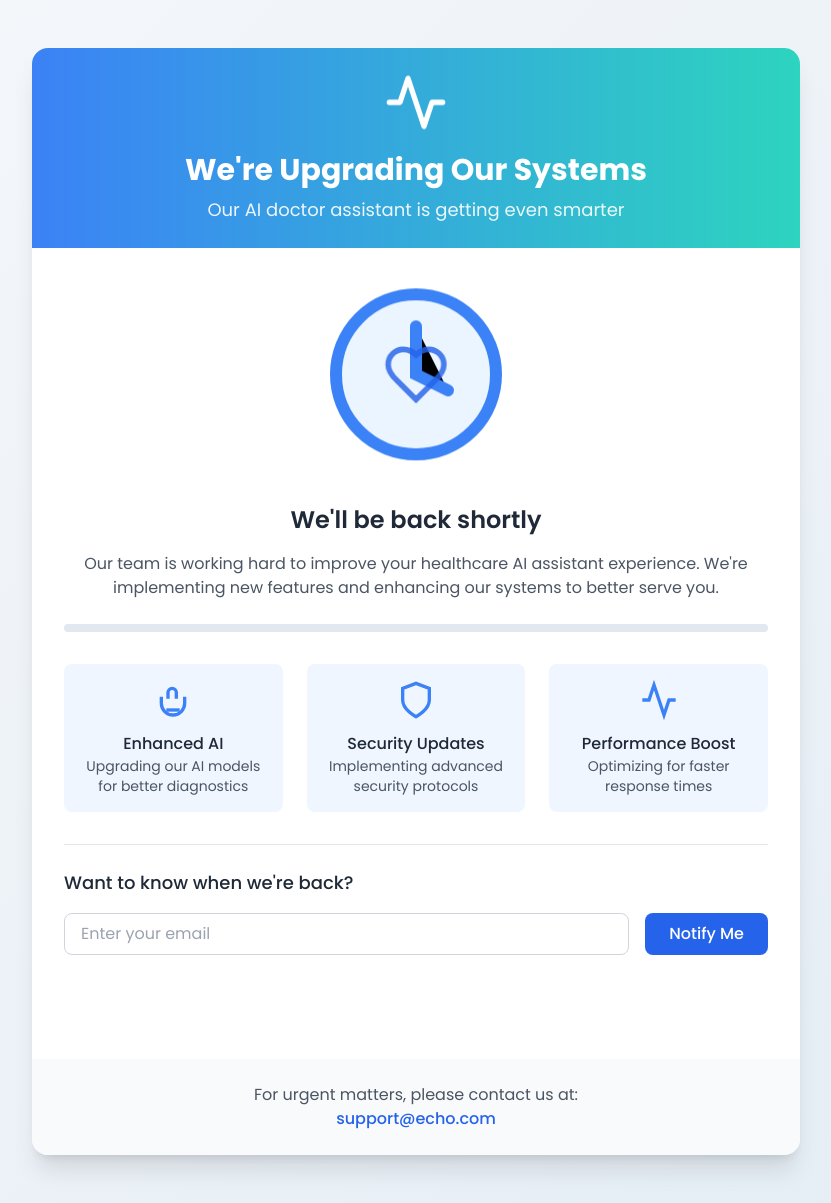
After one commit to Ghosts6/ECHO, a Django app: page /maintenance/ in a window 1280 px wide. The commit adds this page. Shown: the whole page, without its empty margins (224-1055 px from the left). Run offline with Django 5.2, Linux system fonts and the light colour scheme; some libraries are stand-ins or nearby versions.

Commit message:
Maintenance_mode page + url and view

```diff
--- /dev/null
+++ b/backend/backend_core/Media/medical_records/2025/08/02/testfile_F8tY3AT.txt
@@ -0,0 +1 @@
+test content
--- /dev/null
+++ b/backend/backend_core/Static/css/maintenance_mode.css
@@ -0,0 +1,86 @@
+@import url('https://fonts.googleapis.com/css2?family=Poppins:wght@300;400;500;600;700&display=swap');
+
+body {
+    font-family: 'Poppins', sans-serif;
+    background: linear-gradient(135deg, #f5f7fa 0%, #e4edf5 100%);
+    min-height: 100vh;
+    overflow-x: hidden;
+}
+
+.pulse {
+    animation: pulse 2s infinite;
+}
+
+@keyframes pulse {
+    0% {
+        transform: scale(1);
+        opacity: 1;
+    }
+    50% {
+        transform: scale(1.05);
+        opacity: 0.8;
+    }
+    100% {
+        transform: scale(1);
+        opacity: 1;
+    }
+}
+
+.float {
+    animation: float 6s ease-in-out infinite;
+}
+
+@keyframes float {
+    0% {
+        transform: translateY(0px);
+    }
+    50% {
+        transform: translateY(-20px);
+    }
+    100% {
+        transform: translateY(0px);
+    }
+}
+
+.progress-bar {
+    width: 100%;
+    height: 8px;
+    background-color: #e2e8f0;
+    border-radius: 4px;
+    overflow: hidden;
+    position: relative;
+}
+
+.progress-fill {
+    height: 100%;
+    background: linear-gradient(90deg, #3b82f6, #2dd4bf);
+    border-radius: 4px;
+    transition: width 0.5s ease;
+    width: 0%;
+}
+
+.notification {
+    transform: translateY(100px);
+    opacity: 0;
+    transition: all 0.5s ease;
+}
+.notification.show {
+    transform: translateY(0);
+    opacity: 1;
+}
+
+.particles {
+    position: absolute;
+    top: 0;
+    left: 0;
+    width: 100%;
+    height: 100%;
+    z-index: -1;
+    overflow: hidden;
+}
+
+.particle {
+    position: absolute;
+    border-radius: 50%;
+    background: rgba(59, 130, 246, 0.2);
+}
--- a/backend/backend_core/Static/frontend/index.html
+++ b/backend/backend_core/Static/frontend/index.html
@@ -1 +1 @@
-<!doctype html><html lang="en"><head><meta charset="utf-8"/><link rel="icon" href="/fav/fav/favicon.ico"/><meta name="viewport" content="width=device-width,initial-scale=1"/><meta name="theme-color" content="#000000"/><meta name="description" content="Echo - Your Personal AI Health Companion"/><link rel="apple-touch-icon" href="/fav/fav/apple-touch-icon.png"/><link rel="manifest" href="/fav/fav/site.webmanifest"/><title>Echo</title><script defer="defer" src="/static/js/main.29bcd088.js"></script><link href="/static/css/main.e316b247.css" rel="stylesheet"></head><body><noscript>You need to enable JavaScript to run this app.</noscript><div id="root"></div></body></html>
+<!doctype html><html lang="en"><head><meta charset="utf-8"/><link rel="icon" href="/fav/fav/favicon.ico"/><meta name="viewport" content="width=device-width,initial-scale=1"/><meta name="theme-color" content="#000000"/><meta name="description" content="Echo - Your Personal AI Health Companion"/><link rel="apple-touch-icon" href="/fav/fav/apple-touch-icon.png"/><link rel="manifest" href="/fav/fav/site.webmanifest"/><title>Echo</title><script defer="defer" src="/static/js/main.f3af8483.js"></script><link href="/static/css/main.e4cb7759.css" rel="stylesheet"></head><body><noscript>You need to enable JavaScript to run this app.</noscript><div id="root"></div></body></html>
--- /dev/null
+++ b/backend/backend_core/Static/js/maintenance_mode.js
@@ -0,0 +1,84 @@
+// Progress bar animation
+const progressBar = document.getElementById('progressBar');
+const progressText = document.getElementById('progressText');
+const notifyButton = document.getElementById('notifyButton');
+const notification = document.getElementById('notification');
+const notifyEmail = document.getElementById('notifyEmail');
+
+// Set random completion time between 30-60 minutes
+const completionMinutes = Math.floor(Math.random() * 30) + 30;
+const completionDate = new Date();
+completionDate.setMinutes(completionDate.getMinutes() + completionMinutes);
+
+// Format time
+function formatTime(date) {
+    let hours = date.getHours();
+    const minutes = date.getMinutes();
+    const ampm = hours >= 12 ? 'PM' : 'AM';
+    hours = hours % 12;
+    hours = hours ? hours : 12;
+    const minutesStr = minutes < 10 ? '0' + minutes : minutes;
+    return `${hours}:${minutesStr} ${ampm}`;
+}
+
+progressText.textContent = `Estimated completion: ${formatTime(completionDate)}`;
+
+// Animate progress bar
+let progress = 0;
+const interval = setInterval(() => {
+    progress += 0.5;
+    progressBar.style.width = `${progress}%`;
+
+    if (progress >= 100) {
+        clearInterval(interval);
+    }
+}, completionMinutes * 600); // Divide by 100 for percentage and multiply by 1000 for ms
+
+// Notification functionality
+notifyButton.addEventListener('click', () => {
+    if (notifyEmail.value.trim() !== '' && notifyEmail.value.includes('@')) {
+        notification.classList.add('show');
+        setTimeout(() => {
+            notification.classList.remove('show');
+        }, 5000);
+        notifyEmail.value = '';
+    } else {
+        notifyEmail.focus();
+        notifyEmail.style.borderColor = '#ef4444';
+        setTimeout(() => {
+            notifyEmail.style.borderColor = '';
+        }, 3000);
+    }
+});
+
+// Create floating particles
+const particles = document.getElementById('particles');
+
+function createParticles() {
+    particles.innerHTML = '';
+    const particleCount = Math.floor(window.innerWidth / 20);
+
+    for (let i = 0; i < particleCount; i++) {
+        const particle = document.createElement('div');
+        particle.classList.add('particle');
+
+        // Random size between 5-20px
+        const size = Math.random() * 15 + 5;
+        particle.style.width = `${size}px`;
+        particle.style.height = `${size}px`;
+
+        // Random position
+        particle.style.left = `${Math.random() * 100}%`;
+        particle.style.top = `${Math.random() * 100}%`;
+
+        // Random animation
+        const duration = Math.random() * 50 + 10;
+        particle.style.animation = `float ${duration}s ease-in-out infinite`;
+        particle.style.animationDelay = `${Math.random() * 5}s`;
+
+        particles.appendChild(particle);
+    }
+}
+
+createParticles();
+window.addEventListener('resize', createParticles);// Empty JS for maintenance_mode page
--- a/backend/backend_core/settings.py
+++ b/backend/backend_core/settings.py
@@ -14,6 +14,9 @@ load_dotenv(BASE_DIR / ".env")
 SECRET_KEY = os.getenv("DJANGO_SECRET_KEY")
 DEBUG = os.getenv("DJANGO_DEBUG", "False").lower() == "true"
 ALLOWED_HOSTS = os.getenv("DJANGO_ALLOWED_HOSTS", "").split(",")
+
+# Maintenance mode flag
+MAINTENANCE_MODE = os.getenv("MAINTENANCE_MODE", "False").lower() == "true"
 
 # External Services
 OPENAI_API_KEY = os.getenv("OPENAI_API_KEY")
@@ -63,6 +66,7 @@ MIDDLEWARE = [
     "django.contrib.auth.middleware.AuthenticationMiddleware",
     "django.contrib.messages.middleware.MessageMiddleware",
     "django.middleware.clickjacking.XFrameOptionsMiddleware",
+    "backend_core.middleware.MaintenanceModeMiddleware",
 ]
 
 # URL & WSGI
@@ -76,6 +80,7 @@ STATIC_ROOT = BASE_DIR / "staticfiles"
 
 STATICFILES_DIRS = [
     os.path.join(BASE_DIR, '..', 'frontend', 'dist'),
+    os.path.join(BASE_DIR, 'backend_core', 'Static'),
 ]
 
 
@@ -121,6 +126,7 @@ TEMPLATES = [
         "BACKEND": "django.template.backends.django.DjangoTemplates",
         "DIRS": [
             os.path.join(BASE_DIR, '..', 'frontend', 'dist'),
+            os.path.join(BASE_DIR, 'backend_core', 'templates'),
         ],
         "APP_DIRS": True,
         "OPTIONS": {
--- /dev/null
+++ b/backend/backend_core/templates/maintenance_mode.html
@@ -0,0 +1,103 @@
+{% load static %}
+<!DOCTYPE html>
+<html lang="en">
+<head>
+    <meta charset="UTF-8">
+    <meta name="viewport" content="width=device-width, initial-scale=1.0">
+    <title>Maintenance Mode - Healthcare AI Assistant</title>
+    <script src="https://cdn.tailwindcss.com"></script>
+    <link rel="stylesheet" href="{% static 'css/maintenance_mode.css' %}">
+</head>
+<body class="relative">
+    <div class="particles" id="particles"></div>
+
+    <div class="container mx-auto px-4 py-12 flex flex-col items-center justify-center min-h-screen">
+        <div class="max-w-3xl w-full bg-white rounded-2xl shadow-xl overflow-hidden">
+            <div class="bg-gradient-to-r from-blue-500 to-teal-400 p-6 text-white text-center">
+                <svg class="w-16 h-16 mx-auto mb-4 float" xmlns="http://www.w3.org/2000/svg" viewBox="0 0 24 24" fill="none" stroke="currentColor" stroke-width="2" stroke-linecap="round" stroke-linejoin="round">
+                    <path d="M22 12h-4l-3 9L9 3l-3 9H2"></path>
+                </svg>
+                <h1 class="text-3xl font-bold mb-2">We're Upgrading Our Systems</h1>
+                <p class="text-lg opacity-90">Our AI doctor assistant is getting even smarter</p>
+            </div>
+
+            <div class="p-8">
+                <div class="flex items-center justify-center mb-8">
+                    <div class="relative w-48 h-48 float">
+                        <svg xmlns="http://www.w3.org/2000/svg" viewBox="0 0 24 24" class="w-full h-full text-blue-500">
+                            <circle cx="12" cy="12" r="10" fill="#EBF5FF" stroke="#3B82F6" stroke-width="1.5"></circle>
+                            <path d="M12 6v6l4 2" stroke="#3B82F6" stroke-width="1.5" stroke-linecap="round"></path>
+                            <path fill="#3B82F6" d="M12 2v2M12 20v2M4.93 4.93l1.41 1.41M17.66 17.66l1.41 1.41M2 12h2M20 12h2M6.34 17.66l-1.41 1.41M19.07 4.93l-1.41 1.41"></path>
+                        </svg>
+                        <div class="absolute inset-0 flex items-center justify-center">
+                            <div class="pulse">
+                                <svg xmlns="http://www.w3.org/2000/svg" class="h-16 w-16 text-blue-600" viewBox="0 0 24 24" fill="none" stroke="currentColor" stroke-width="2">
+                                    <path d="M19 14c1.49-1.46 3-3.21 3-5.5A5.5 5.5 0 0 0 16.5 3c-1.76 0-3 .5-4.5 2-1.5-1.5-2.74-2-4.5-2A5.5 5.5 0 0 0 2 8.5c0 2.3 1.5 4.05 3 5.5l7 7Z"></path>
+                                </svg>
+                            </div>
+                        </div>
+                    </div>
+                </div>
+
+                <div class="text-center mb-8">
+                    <h2 class="text-2xl font-semibold text-gray-800 mb-4">We'll be back shortly</h2>
+                    <p class="text-gray-600 mb-6">Our team is working hard to improve your healthcare AI assistant experience. We're implementing new features and enhancing our systems to better serve you.</p>
+
+                    <div class="progress-bar mb-2">
+                        <div class="progress-fill" id="progressBar"></div>
+                    </div>
+                </div>
+
+                <div class="grid md:grid-cols-3 gap-6 mb-8">
+                    <div class="bg-blue-50 p-4 rounded-lg text-center">
+                        <svg xmlns="http://www.w3.org/2000/svg" class="h-10 w-10 mx-auto mb-3 text-blue-500" viewBox="0 0 24 24" fill="none" stroke="currentColor" stroke-width="2">
+                            <path d="M9 11.24V7.5a2.5 2.5 0 0 1 5 0v3.74"></path>
+                            <path d="M5 10v4a7 7 0 0 0 14 0v-4"></path>
+                            <line x1="8" y1="18" x2="16" y2="18"></line>
+                        </svg>
+                        <h3 class="font-medium text-gray-800">Enhanced AI</h3>
+                        <p class="text-sm text-gray-600">Upgrading our AI models for better diagnostics</p>
+                    </div>
+
+                    <div class="bg-blue-50 p-4 rounded-lg text-center">
+                        <svg xmlns="http://www.w3.org/2000/svg" class="h-10 w-10 mx-auto mb-3 text-blue-500" viewBox="0 0 24 24" fill="none" stroke="currentColor" stroke-width="2">
+                            <path d="M12 22s8-4 8-10V5l-8-3-8 3v7c0 6 8 10 8 10z"></path>
+                        </svg>
+                        <h3 class="font-medium text-gray-800">Security Updates</h3>
+                        <p class="text-sm text-gray-600">Implementing advanced security protocols</p>
+                    </div>
+
+                    <div class="bg-blue-50 p-4 rounded-lg text-center">
+                        <svg xmlns="http://www.w3.org/2000/svg" class="h-10 w-10 mx-auto mb-3 text-blue-500" viewBox="0 0 24 24" fill="none" stroke="currentColor" stroke-width="2">
+                            <path d="M22 12h-4l-3 9L9 3l-3 9H2"></path>
+                        </svg>
+                        <h3 class="font-medium text-gray-800">Performance Boost</h3>
+                        <p class="text-sm text-gray-600">Optimizing for faster response times</p>
+                    </div>
+                </div>
+
+                <div class="border-t border-gray-200 pt-6">
+                    <h3 class="text-lg font-medium text-gray-800 mb-4">Want to know when we're back?</h3>
+
+                    <div class="flex flex-col md:flex-row gap-4">
+                        <input type="email" id="notifyEmail" placeholder="Enter your email" class="flex-grow px-4 py-2 border border-gray-300 rounded-lg focus:outline-none focus:ring-2 focus:ring-blue-500">
+                        <button id="notifyButton" class="bg-blue-600 hover:bg-blue-700 text-white font-medium px-6 py-2 rounded-lg transition-colors">Notify Me</button>
+                    </div>
+
+                    <div id="notification" class="mt-4 p-4 rounded-lg bg-green-50 text-green-700 notification">
+                        Thank you! We'll notify you when we're back online.
+                    </div>
+                </div>
+            </div>
+
+            <div class="bg-gray-50 p-6 text-center">
+                <p class="text-gray-600">For urgent matters, please contact us at:</p>
+                <p class="text-blue-600 font-medium">support@echo.com</p>
+
+            </div>
+        </div>
+    </div>
+
+    <script src="{% static 'js/maintenance_mode.js' %}"></script>
+</body>
+</html>
--- a/backend/backend_core/urls.py
+++ b/backend/backend_core/urls.py
@@ -1,12 +1,14 @@
 from django.contrib import admin
 from django.urls import path, re_path, include
 from django.views.generic import TemplateView
+from .views import maintenance_mode
 from django.conf import settings
 from django.conf.urls.static import static
 
 urlpatterns = [
     path('admin/', admin.site.urls),
     path('api/', include('core.urls')),
+    path('maintenance/', maintenance_mode, name='maintenance_mode'),
 ]
 
 if settings.DEBUG:
--- /dev/null
+++ b/backend/backend_core/views.py
@@ -0,0 +1,6 @@
+from django.conf import settings
+from django.shortcuts import render
+from django.http import HttpResponse
+
+def maintenance_mode(request):
+    return render(request, "maintenance_mode.html")
```
Also changed, not shown: backend/backend_core/Static/frontend/css/main.css (+52 -63 lines), backend/backend_core/middleware.py (added, +14 -0 lines), backend/backend_core/Static/frontend/asset-manifest.json, 4 other files.
